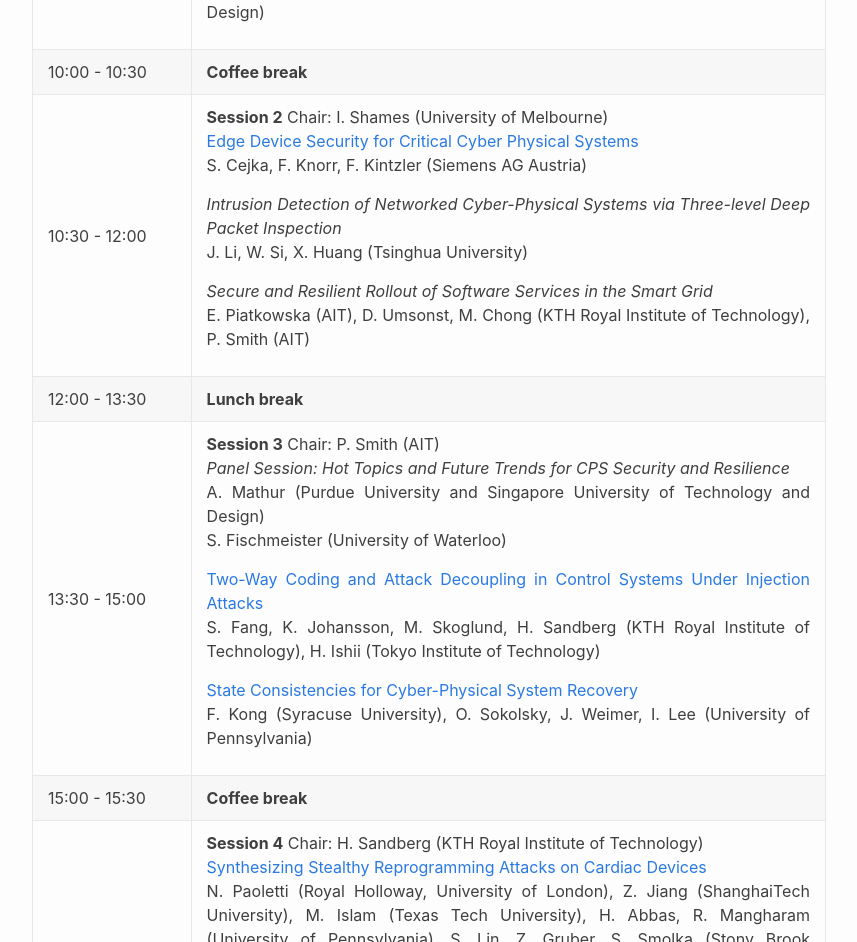
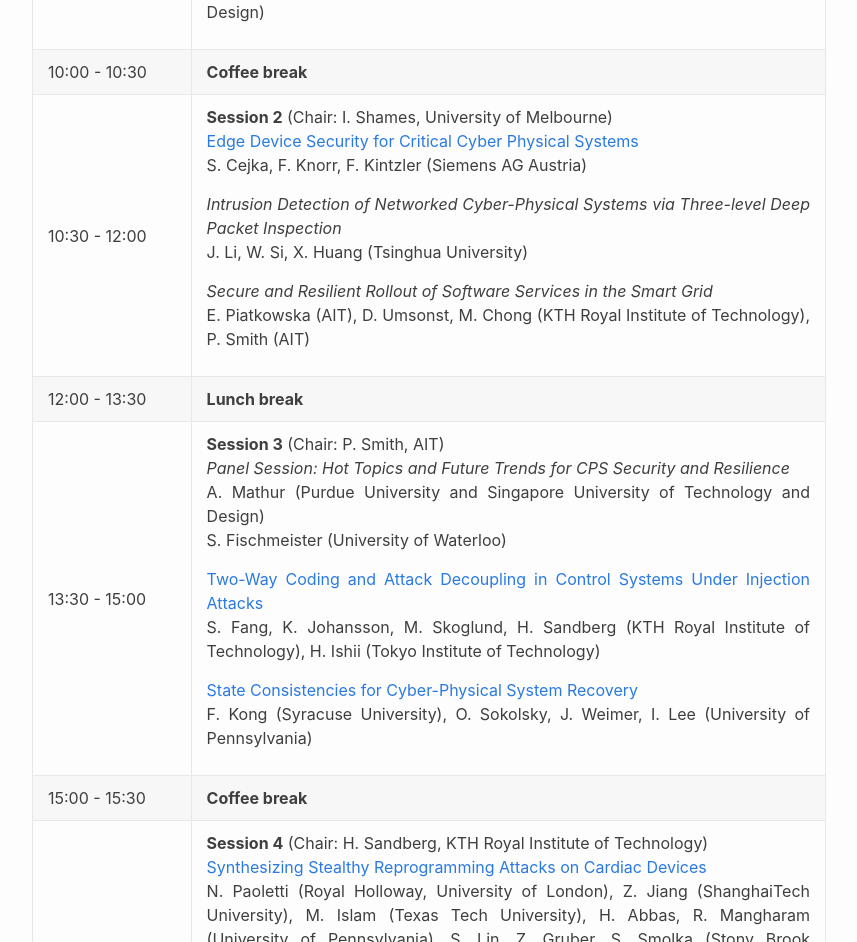
Before and after one commit to ait-csr/cps-sr, a Jekyll site: the page built from programme.md, in a window 1280 px wide and 1400 px high, scrolled down 662 px. Shown: the part 153-1095 px from the top of the window, without its empty margins (211-1068 px from the left). Built offline with Jekyll 4.4.1, drawn with Linux system fonts in a browser that asks for light colours.

```diff
--- a/programme.md
+++ b/programme.md
@@ -43,7 +43,7 @@ The full-day workshop will take place on 15th April, 2019. The agenda includes p
  <tr>
    <td>10:30 - 12:00</td>
    <td>
-   <b>Session 2</b> Chair: I. Shames (University of Melbourne)
+   <b>Session 2</b> (Chair: I. Shames, University of Melbourne)
    <p><a href="../assets/papers/cejka-cps-sr-2019.pdf">Edge Device Security for Critical Cyber Physical Systems</a><br>
    S. Cejka, F. Knorr, F. Kintzler (Siemens AG Austria)
    </p>
@@ -64,7 +64,7 @@ The full-day workshop will take place on 15th April, 2019. The agenda includes p
  <tr>
    <td>13:30 - 15:00</td>
    <td>
-   <b>Session 3</b> Chair: P. Smith (AIT)
+   <b>Session 3</b> (Chair: P. Smith, AIT)
    <p><em>Panel Session: Hot Topics and Future Trends for CPS Security and Resilience</em><br>
    A. Mathur (Purdue University and Singapore University of Technology and Design)<br>
    S. Fischmeister (University of Waterloo)
@@ -86,7 +86,7 @@ The full-day workshop will take place on 15th April, 2019. The agenda includes p
  <tr>
    <td>15:30 - 17:00</td>
    <td>
-   <b>Session 4</b> Chair: H. Sandberg (KTH Royal Institute of Technology)
+   <b>Session 4</b> (Chair: H. Sandberg, KTH Royal Institute of Technology)
    <p><a href="../assets/papers/paoletti-cps-sr-2019.pdf">Synthesizing Stealthy Reprogramming Attacks on Cardiac Devices</a><br>
    N. Paoletti (Royal Holloway, University of London), Z. Jiang (ShanghaiTech University), M. Islam (Texas Tech University), H. Abbas, R. Mangharam (University of Pennsylvania), S. Lin, Z. Gruber, S. Smolka (Stony Brook University)
    </p>
```
